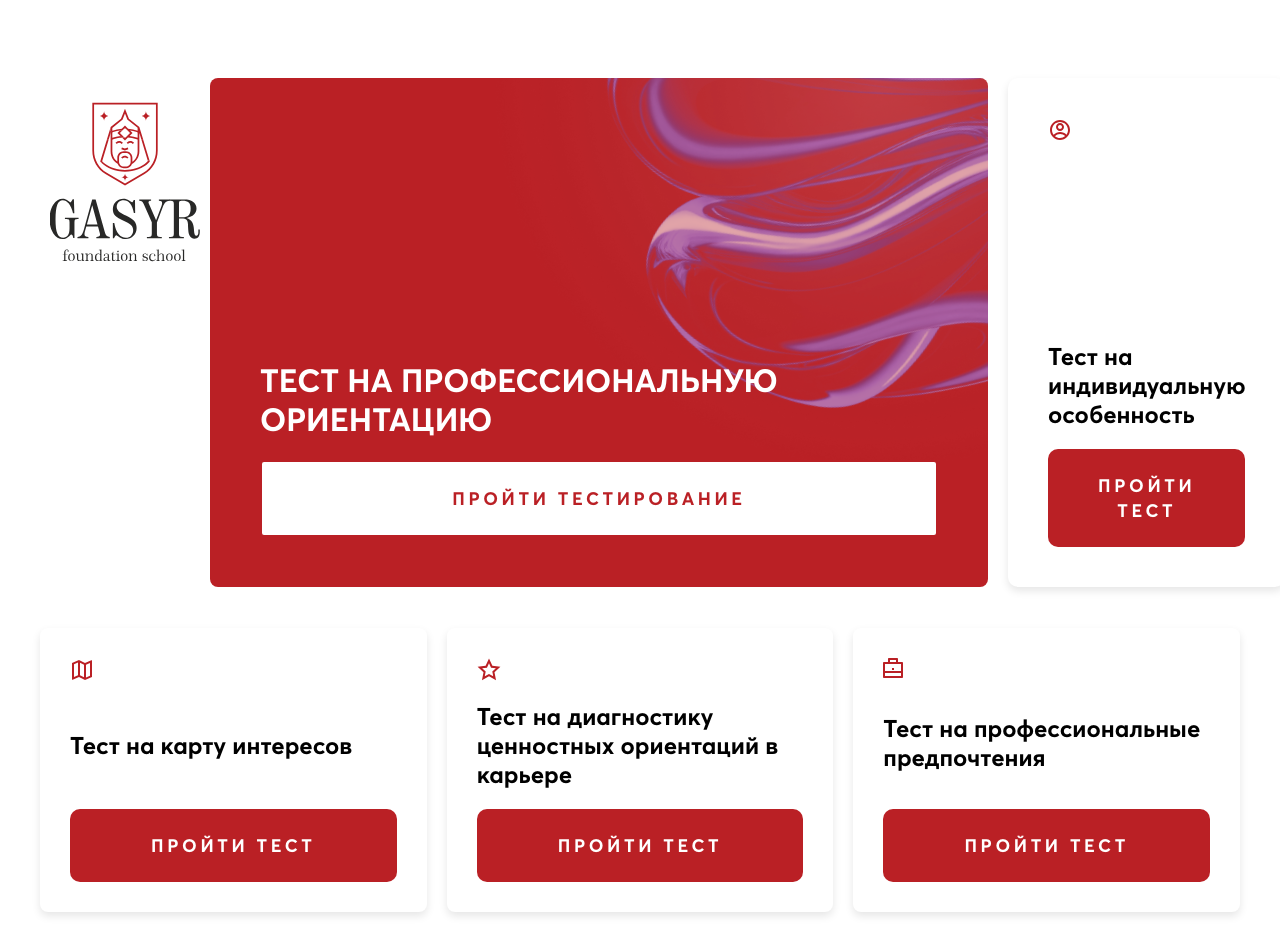
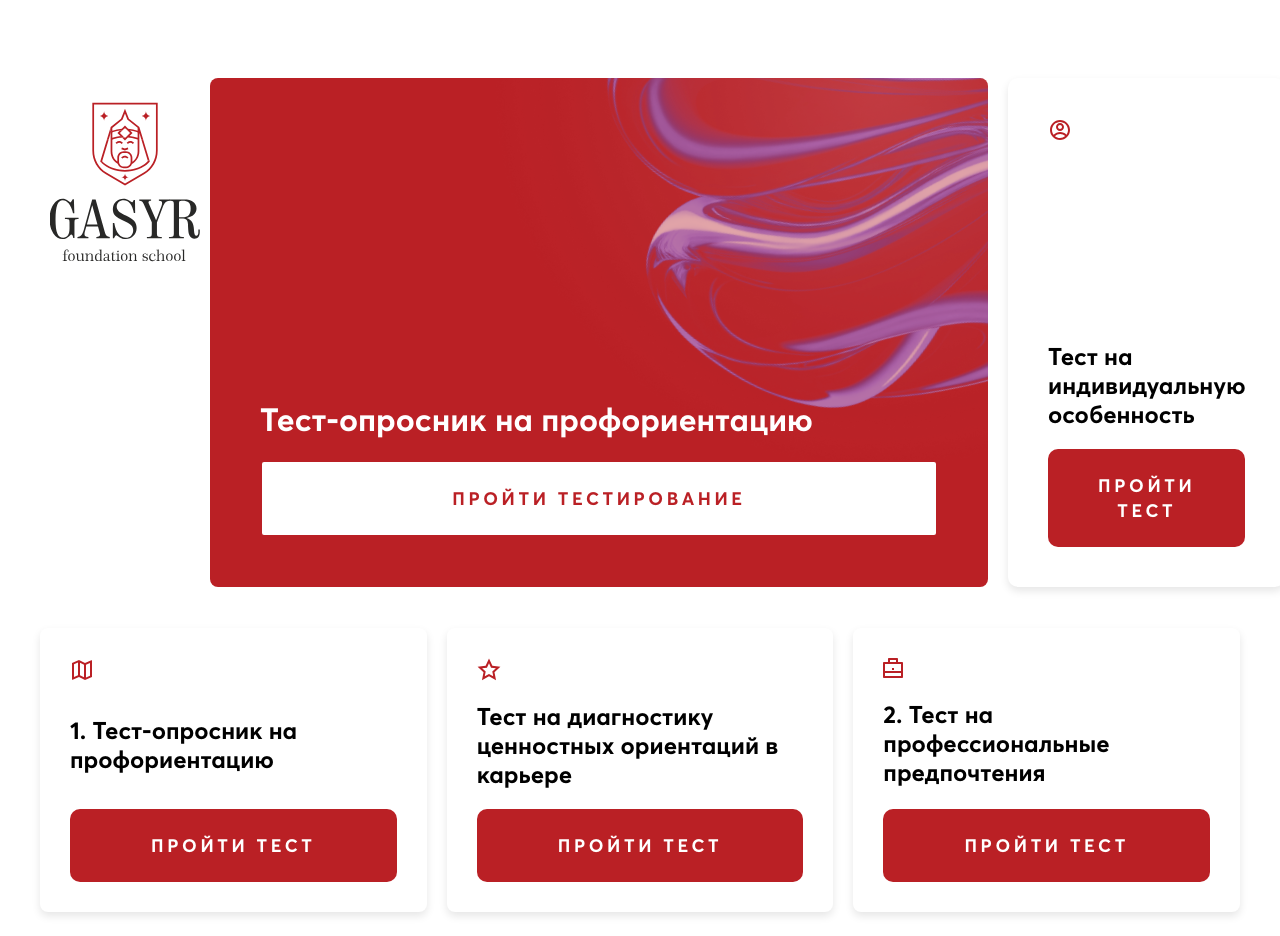
Before and after one commit to batyrnurkhan/idkhowtocallthis, a Django app: page /home/1/ in a window 1280 px wide. Run offline with Django 5.2, Linux system fonts and the light colour scheme; data comes from the database, SQL or seed files in the repository; both versions use the stored data as it was after the commit.

Commit message:
edited 2 course names in main page

```diff
--- a/it_direction_test/test_app/templates/test_app/home.html
+++ b/it_direction_test/test_app/templates/test_app/home.html
@@ -276,7 +276,7 @@ body {
 
         <div class="text-containers">
             <div class="banner">
-                <h1 class="title">ТЕСТ НА ПРОФЕССИОНАЛЬНУЮ ОРИЕНТАЦИЮ</h1>
+                <h1 class="title">Тест-опросник на профориентацию</h1>
                 <a href="{% url 'test_view' user_data_id %}" class="button2">ПРОЙТИ ТЕСТИРОВАНИЕ</a>
             </div>
         </div>
@@ -296,7 +296,7 @@ body {
     <div class="grid">
         <div class="test-card">
             <img src="{% static 'test_app/img/map2line1.svg' %}" alt="Interest Map Test">
-            <h2>Тест на карту интересов</h2>
+            <h2>1. Тест-опросник на профориентацию</h2>
             <a href="{% url 'preference_test' user_data_id %}" class="button">пройти тест</a>
         </div>
         <div class="test-card">
@@ -306,7 +306,7 @@ body {
         </div>
         <div class="test-card">
             <img src="{% static 'test_app/img/Vector.svg' %}" alt="Professional Preferences Test">
-            <h2>Тест на профессиональные предпочтения</h2>
+            <h2>2. Тест на профессиональные предпочтения</h2>
             <a href="{% url 'holland_test' user_data_id %}" class="button">пройти тест</a>
         </div>
     </div>
```
Also changed, not shown: it_direction_test/db.sqlite3, 1 other file.
